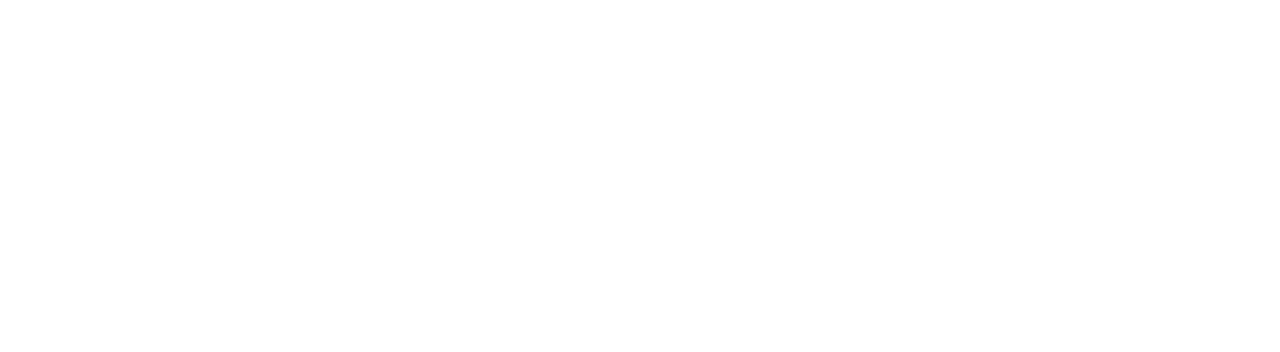
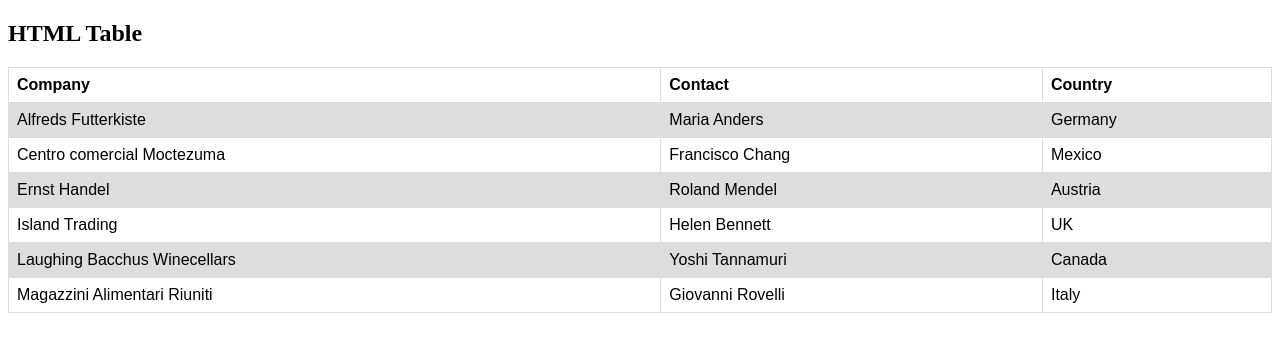
Before and after one commit to Edsoncrf/Projeto---Meus-locais, a PHP site: page / in a window 1280 px wide. Before the commit the part shown is empty. Shown: the top 352 px of the page. Run offline with PHP 8.4, Linux system fonts and the light colour scheme.

Commit message:
começando html

```diff
--- a/Models/Locais_model.php
+++ b/Models/Locais_model.php
@@ -1,5 +1,5 @@
 <?php
-require_once '..\Controllers\Conexao.php';
+require_once '../Controllers/Conexao.php';
 
 class Locais_model{
     function add($param){
@@ -37,7 +37,7 @@ class Locais_model{
     function editar($param){
         try {
             $conexao = Conexao::getInstance();
-            $stmt = $conexao->prepare("UPDATE locais SET `nome`= :nome,'cep' = :cep,'logradouro' = :logradouro,'complemento' = :complemento,'numero' = :numero,'bairro' = :bairro,'uf' = :uf,'cidade' = :cidade,'data' = :data WHERE id = :idInsti");
+            $stmt = $conexao->prepare("UPDATE locais SET 'nome'= :nome,'cep' = :cep,'logradouro' = :logradouro,'complemento' = :complemento,'numero' = :numero,'bairro' = :bairro,'uf' = :uf,'cidade' = :cidade,'data' = :data WHERE id = :idInsti");
             $stmt->execute(array(
               ':nome' => $param['nome'],
               ':cep' => $param['cep'],
--- /dev/null
+++ b/Views/css/style.css
@@ -0,0 +1,15 @@
+table {
+  font-family: arial, sans-serif;
+  border-collapse: collapse;
+  width: 100%;
+}
+
+td, th {
+  border: 1px solid #dddddd;
+  text-align: left;
+  padding: 8px;
+}
+
+tr:nth-child(even) {
+  background-color: #dddddd;
+}
--- /dev/null
+++ b/Views/modulos/header.php
@@ -0,0 +1 @@
+<link rel="stylesheet" href="../css/style.css">
--- a/index.php
+++ b/index.php
@@ -3,9 +3,48 @@
   <head>
     <meta charset="utf-8">
     <title></title>
+    <?php include 'Views/modulos/header.php'?>
   </head>
   <body>
+    <h2>HTML Table</h2>
 
+    <table>
+      <tr>
+        <th>Company</th>
+        <th>Contact</th>
+        <th>Country</th>
+      </tr>
+      <tr>
+        <td>Alfreds Futterkiste</td>
+        <td>Maria Anders</td>
+        <td>Germany</td>
+      </tr>
+      <tr>
+        <td>Centro comercial Moctezuma</td>
+        <td>Francisco Chang</td>
+        <td>Mexico</td>
+      </tr>
+      <tr>
+        <td>Ernst Handel</td>
+        <td>Roland Mendel</td>
+        <td>Austria</td>
+      </tr>
+      <tr>
+        <td>Island Trading</td>
+        <td>Helen Bennett</td>
+        <td>UK</td>
+      </tr>
+      <tr>
+        <td>Laughing Bacchus Winecellars</td>
+        <td>Yoshi Tannamuri</td>
+        <td>Canada</td>
+      </tr>
+      <tr>
+        <td>Magazzini Alimentari Riuniti</td>
+        <td>Giovanni Rovelli</td>
+        <td>Italy</td>
+      </tr>
+    </table>
 
   </body>
 </html>
```
